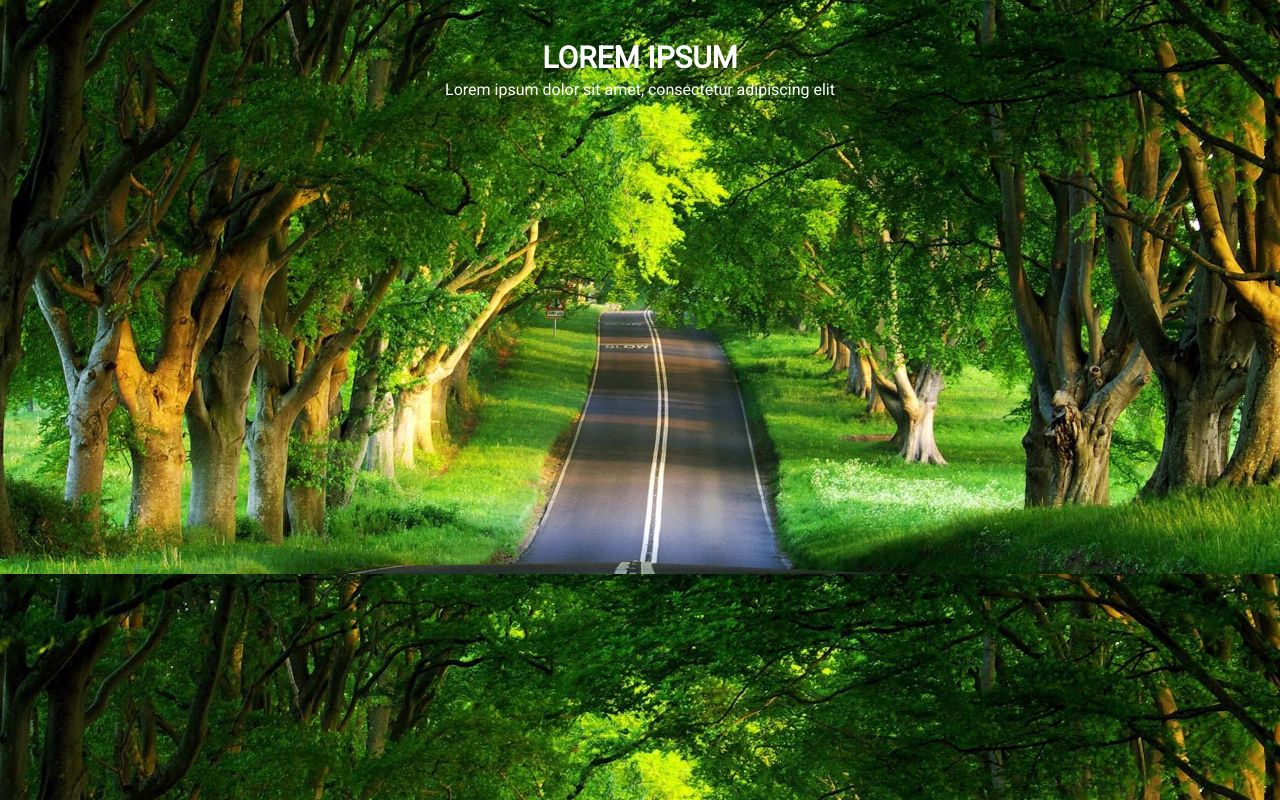
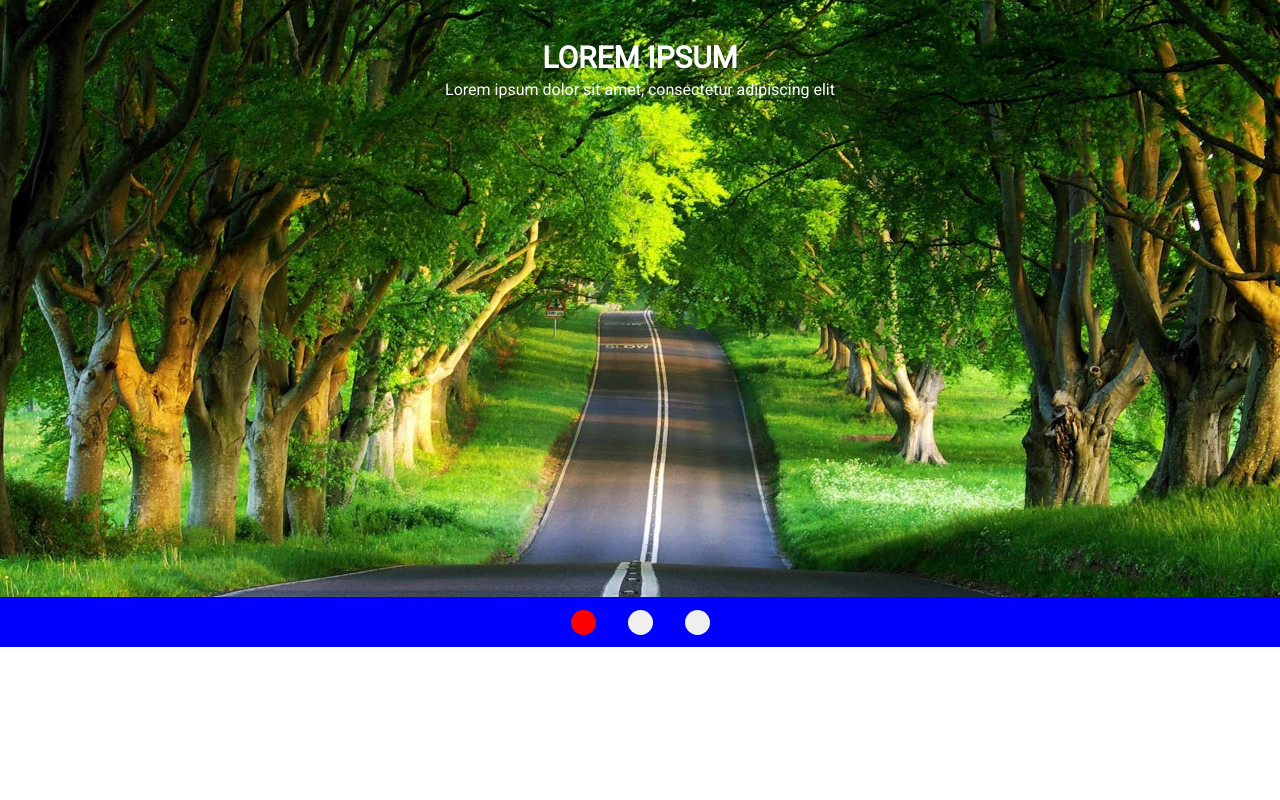
Before and after one commit to marco-amorim/dot-challenge, a React (Create React App) app in the folder react-js/: page / in a window 1280 px wide. Shown: the top 800 px of the page. Built offline with nearby package versions, Linux system fonts and the light colour scheme.

Commit message:
images slider component

```diff
--- a/react-js/src/assets/styles/global.css
+++ b/react-js/src/assets/styles/global.css
@@ -1,6 +1,7 @@
 body {
 	margin: 0;
 	padding: 0;
+	box-sizing: border-box;
 	color: white;
 	font-family: 'Roboto';
 }
--- a/react-js/src/components/ImagesCarousel/index.js
+++ b/react-js/src/components/ImagesCarousel/index.js
@@ -1,10 +1,35 @@
-import React from 'react';
+import React, { useRef, useState } from 'react';
 import './styles.css';
 
 const ImagesCarousel = ({ title, subtitle, images }) => {
-	const renderImages = () => {
-		return images?.map((image, index) => {
-			return <img key={index} src={image} alt={`Carousel Item ${index}`} />;
+	const [currentImage, setCurrentImage] = useState(0);
+	const [slideAnimation, setSlideAnimation] = useState('');
+	const buttonsEl = useRef(null);
+
+	const onSlide = (nextImage) => {
+		buttonsEl.current.style.pointerEvents = 'none';
+
+		setSlideAnimation('fade-in-fwd');
+
+		setCurrentImage(nextImage);
+
+		setTimeout(() => {
+			buttonsEl.current.style.pointerEvents = 'unset';
+			setSlideAnimation('');
+		}, 500);
+	};
+
+	const renderButtons = (buttons) => {
+		return buttons.map((btnNumber, index) => {
+			return (
+				<button
+					key={index}
+					onClick={() => onSlide(btnNumber)}
+					className={`${
+						currentImage === btnNumber ? 'imgCarousel__buttons--active' : null
+					}`}
+				/>
+			);
 		});
 	};
 
@@ -15,12 +40,14 @@ const ImagesCarousel = ({ title, subtitle, images }) => {
 				<p>{subtitle}</p>
 			</div>
 
-			{renderImages()}
+			<img
+				src={images[currentImage]}
+				alt="Carousel Item"
+				className={slideAnimation}
+			/>
 
-			<div className="imgCarousel__buttons">
-				<button>O</button>
-				<button>O</button>
-				<button>O</button>
+			<div ref={buttonsEl} className="imgCarousel__buttons">
+				{renderButtons([0, 1, 2])}
 			</div>
 		</div>
 	);
--- a/react-js/src/components/ImagesCarousel/styles.css
+++ b/react-js/src/components/ImagesCarousel/styles.css
@@ -7,9 +7,10 @@
 	background-color: #454545;
 	text-align: center;
 	position: relative;
+	overflow: hidden;
 }
 
-.imgCarousel .imgCarousel__text h1 {
+.imgCarousel__text h1 {
 	font-size: 30px;
 	color: #fefefe;
 	font-weight: 700;
@@ -17,7 +18,7 @@
 	margin: 10px auto 5px auto;
 }
 
-.imgCarousel .imgCarousel__text p {
+.imgCarousel__text p {
 	font-size: 16px;
 	color: #ffffff;
 	font-weight: 400;
@@ -25,7 +26,10 @@
 	margin: 0px auto 15px auto;
 }
 
-.imgCarousel .imgCarousel__buttons {
+.imgCarousel__buttons {
+	display: flex;
+	justify-content: center;
+	align-items: center;
 	text-align: center;
 	position: absolute;
 	left: 0;
@@ -33,6 +37,23 @@
 	bottom: 0;
 	margin-left: auto;
 	margin-right: auto;
+	height: 50px;
+	background-color: blue;
+}
+
+.imgCarousel__buttons--active {
+	background-color: red;
+	pointer-events: none;
+}
+
+.imgCarousel__buttons button {
+	cursor: pointer;
+	margin: 1rem;
+	border-radius: 50%;
+	outline: none;
+	border: none;
+	height: 25px;
+	width: 25px;
 }
 
 @media (max-width: 767px) {
@@ -40,13 +61,13 @@
 		height: 50%;
 	}
 
-	.imgCarousel .imgCarousel__text p {
+	.imgCarousel__text p {
 		width: 200px;
 	}
 }
 
 @media (min-width: 767px) {
-	.imgCarousel .imgCarousel__text {
+	.imgCarousel__text {
 		position: absolute;
 		left: 0;
 		right: 0;
@@ -59,3 +80,33 @@
 		margin-top: -73px;
 	}
 }
+
+.fade-in-fwd {
+	-webkit-animation: fade-in-fwd 0.6s cubic-bezier(0.39, 0.575, 0.565, 1) both;
+	animation: fade-in-fwd 0.6s cubic-bezier(0.39, 0.575, 0.565, 1) both;
+}
+
+@-webkit-keyframes fade-in-fwd {
+	0% {
+		-webkit-transform: translateZ(-80px);
+		transform: translateZ(-80px);
+		opacity: 0;
+	}
+	100% {
+		-webkit-transform: translateZ(0);
+		transform: translateZ(0);
+		opacity: 1;
+	}
+}
+@keyframes fade-in-fwd {
+	0% {
+		-webkit-transform: translateZ(-80px);
+		transform: translateZ(-80px);
+		opacity: 0;
+	}
+	100% {
+		-webkit-transform: translateZ(0);
+		transform: translateZ(0);
+		opacity: 1;
+	}
+}
--- a/react-js/src/sections/Welcome/index.js
+++ b/react-js/src/sections/Welcome/index.js
@@ -1,5 +1,7 @@
 import React from 'react';
-import bgImg from '../../assets/images/img1.jpg';
+import bgImg1 from '../../assets/images/img1.jpg';
+import bgImg2 from '../../assets/images/img2.jpg';
+import bgImg3 from '../../assets/images/img3.jpg';
 import ImagesCarousel from '../../components/ImagesCarousel';
 
 const Welcome = () => {
@@ -8,7 +10,7 @@ const Welcome = () => {
 			<ImagesCarousel
 				title="LOREM IPSUM"
 				subtitle="Lorem ipsum dolor sit amet, consectetur adipiscing elit"
-				images={[bgImg, bgImg, bgImg]}
+				images={[bgImg1, bgImg2, bgImg3]}
 			/>
 		</section>
 	);
```
Also changed, not shown: react-js/src/assets/images/img2.jpg (added), react-js/src/assets/images/img3.jpg (added).
